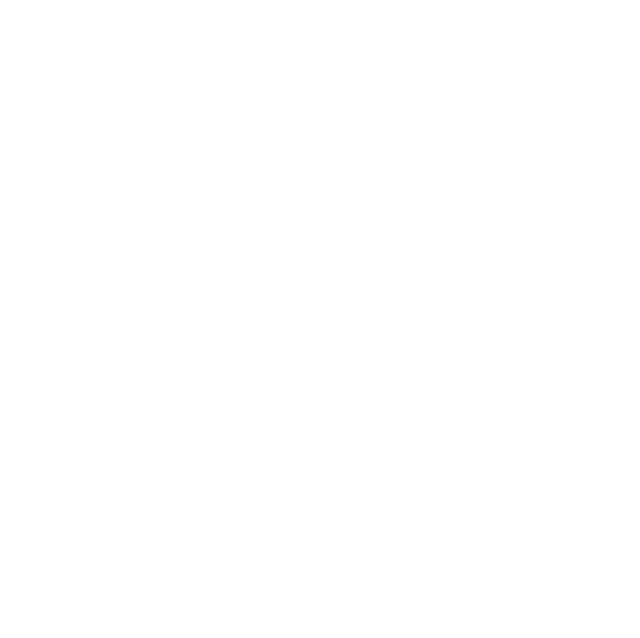
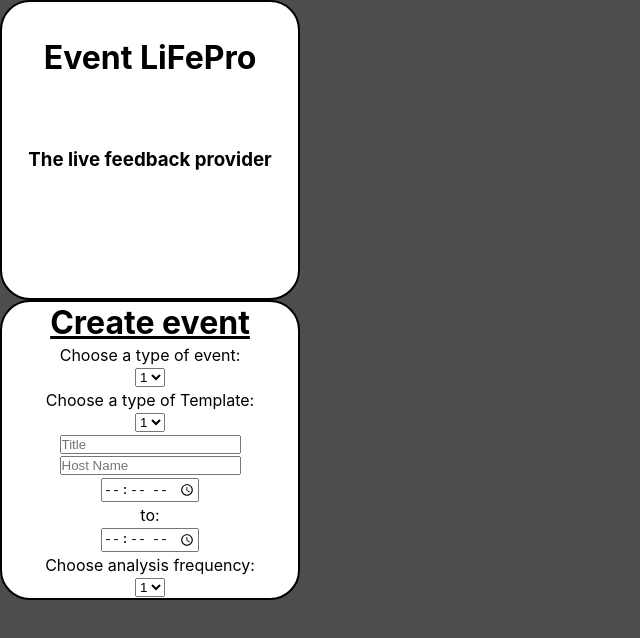
Before and after one commit to Anya-gh/cs261, a React (Create React App) app in the folder event-lifepro/: page /EventCreate in a window 1280 px wide. Shown: the top 638 px of the page, without its empty margins (0-640 px from the left). Built offline with nearby package versions, Linux system fonts and the light colour scheme.

Commit message:
Initial Files
This is the first version

```diff
--- a/event-lifepro/src/App.css
+++ b/event-lifepro/src/App.css
@@ -0,0 +1,58 @@
+.app{
+  min-height: 100vh;
+  background: rgb(78, 77, 78);
+}
+
+.Home{
+  min-height: 100vh;
+  background: rgb(78, 77, 78);
+  display: flex;
+}
+
+.Hostacc{
+  border: 2px solid black;
+  background: white;
+  width: 300px;
+  height: 300px;
+  border-radius: 30px;
+  display: flex;
+  flex-direction: column;
+  justify-content: space-around;
+  align-items: center;
+}
+
+.Attendacc{
+  border: 2px solid black;
+  background: white;
+  width: 300px;
+  height: 300px;
+  border-radius: 30px;
+  display: flex;
+  flex-direction: column;
+  justify-content: space-around;
+  align-items: center;
+}
+
+.Head{
+  border: 2px solid black;
+  background: white;
+  width: 300px;
+  height: 300px;
+  border-radius: 30px;
+  display: flex;
+  flex-direction: column;
+  justify-content: space-around;
+  align-items: center;
+}
+
+.EventCustomise{
+  border: 2px solid black;
+  background: white;
+  width: 300px;
+  height: 300px;
+  border-radius: 30px;
+  display: flex;
+  flex-direction: column;
+  justify-content: space-around;
+  align-items: center;
+}
--- a/event-lifepro/src/App.js
+++ b/event-lifepro/src/App.js
@@ -1,8 +1,17 @@
-import React from 'react';
+import React, {useState} from "react";
+import './App.css';
+import Home from './Home';
+import EventCreate from './EventCreate';
+import {Route, Link} from 'react-router-dom';
 
-function App() {
-  return (
-    <div>
+function App(){
+//Java script Logic
+
+  return(
+    //JSX aka HTML Code
+    <div className="app">
+      <Route exact path="/" component={Home}/>
+      <Route exact path="/EventCreate" component={EventCreate}/>
     </div>
   );
 }
--- /dev/null
+++ b/event-lifepro/src/AttendeeAccess.js
@@ -0,0 +1,18 @@
+import React from "react";
+import "./App.css";
+
+function AttendeeAccess(){
+
+    return (
+        <div className="Attendacc">
+            <h2>Attendee access</h2>
+            <h3>Access an event as attendee:</h3>
+            <input type="text" placeholder="Enter key here"></input>
+            <input type="text" placeholder="Enter your name here"></input>
+            <button>Login</button>
+        </div>
+    );
+}
+// Use <AttendeeAccess />                                   to render
+// Use import AttendeeAccess from "./AttendeeAccess";           to import
+export default AttendeeAccess;
--- /dev/null
+++ b/event-lifepro/src/EventCreate.js
@@ -0,0 +1,22 @@
+import React, {useState} from "react";
+import EventCustomise from "./EventCustomise";
+
+import Head from "./Head";
+
+import {Route, Link} from 'react-router-dom';
+
+function EventCreate(){
+//Java script Logic
+
+  return(
+    //JSX aka HTML Code
+    <div className="EventCreate">
+        {/* This is how to comment in JSX*/}
+        <Head compname="Event LiFePro" slogan="The live feedback provider"/>
+
+        <EventCustomise />
+    </div>
+  );
+}
+
+export default EventCreate;
--- /dev/null
+++ b/event-lifepro/src/EventCustomise.js
@@ -0,0 +1,37 @@
+import React from "react";
+import "./App.css";
+
+function EventCustomise(){
+
+    return (
+        <div className="EventCustomise">
+            <h1><u>Create event</u></h1>
+            <label for="Event Type">Choose a type of event: </label>
+            <select name="Event Type" id="Event Type">
+                <option value="1">1</option>
+                <option value="2">2</option>
+                <option value="3">3</option>
+            </select>
+            <label for="Template">Choose a type of Template: </label>
+            <select name="Template" id="Template">
+                <option value="1">1</option>
+                <option value="2">2</option>
+                <option value="3">3</option>
+            </select>
+            <input type="text" placeholder="Title"></input>
+            <input type="text" placeholder="Host Name"></input>
+            <input type="time"></input>
+            <label>to:</label>
+            <input type="time"></input>
+            <label for="AnalysisFreq">Choose analysis frequency: </label>
+            <select name="AnalysisFreq" id="AnalysisFreq">
+                <option value="1">1</option>
+                <option value="2">2</option>
+                <option value="3">3</option>
+            </select>
+        </div>
+    );
+}
+// Use <EventCustomise />                                   to render
+// Use import EventCustomise from "./EventCustomise";           to import
+export default EventCustomise;
--- /dev/null
+++ b/event-lifepro/src/Head.js
@@ -0,0 +1,16 @@
+import React from "react";
+import "./App.css";
+
+function Head(props){
+
+    return (
+        <div className="Head">
+            <h1>{props.compname}</h1>
+      <h3>{props.slogan}</h3>
+      <br></br>
+        </div>
+    );
+}
+// Use <Head />                                   to render
+// Use import Head from "./Head";           to import
+export default Head;
--- /dev/null
+++ b/event-lifepro/src/Home.js
@@ -0,0 +1,27 @@
+import React, {useState} from "react";
+
+import HostAccess from "./HostAccess";
+import AttendeeAccess from "./AttendeeAccess";
+import Head from "./Head";
+
+function Home(){
+//Java script Logic
+
+  return(
+    //JSX aka HTML Code
+    <div className="Home">
+      {/* This is how to comment in JSX*/}
+      <header><Head compname="Event LiFePro" slogan="The live feedback provider"/></header>
+
+      {/*Host access section*/}
+
+      <HostAccess />
+
+      {/*Attendee access section*/}
+
+      <AttendeeAccess />
+    </div>
+  );
+}
+
+export default Home;
--- /dev/null
+++ b/event-lifepro/src/HostAccess.js
@@ -0,0 +1,23 @@
+import React from "react";
+import "./App.css";
+
+import {Route, Link} from 'react-router-dom';
+
+function HostAccess(){
+
+    return (
+        <div className="Hostacc">
+            <h2>Host access</h2>
+            <h3>Access an event as host:</h3>
+            <input type="text" placeholder="Enter key here"></input>
+            <button>Login</button>
+            <h3>OR</h3>
+            <button>
+                <Link to="/EventCreate">Create New Event</Link>
+            </button>
+        </div>
+    );
+}
+// Use <HostAccess />                                   to render
+// Use import HostAccess from "./HostAccess";           to import
+export default HostAccess;
--- a/event-lifepro/src/index.css
+++ b/event-lifepro/src/index.css
@@ -0,0 +1,25 @@
+*{
+  margin: 0;
+  padding: 0;
+  box-sizing: border-box;
+}
+
+header{
+  margin: 0;
+  padding: 0;
+  box-sizing: border-box;
+}
+
+body {
+  margin: 0;
+  font-family: -apple-system, BlinkMacSystemFont, 'Segoe UI', 'Roboto', 'Oxygen',
+    'Ubuntu', 'Cantarell', 'Fira Sans', 'Droid Sans', 'Helvetica Neue',
+    sans-serif;
+  -webkit-font-smoothing: antialiased;
+  -moz-osx-font-smoothing: grayscale;
+}
+
+code {
+  font-family: source-code-pro, Menlo, Monaco, Consolas, 'Courier New',
+    monospace;
+}
--- a/event-lifepro/src/index.js
+++ b/event-lifepro/src/index.js
@@ -4,9 +4,18 @@
 import App from './App';
 import reportWebVitals from './reportWebVitals';
 
+//Page router for multi-page app
+import {BrowserRouter} from 'react-router-dom';
+
 ReactDOM.render(
   <React.StrictMode>
-    <App />
+
+  {/*Wrap app method to allow page routing */}
+
+  <BrowserRouter>
+  <App />
+  </BrowserRouter>
+
   </React.StrictMode>,
   document.getElementById('root')
 );
```
Also changed, not shown: 1 other file (tests, documents, lock files or other folders).
